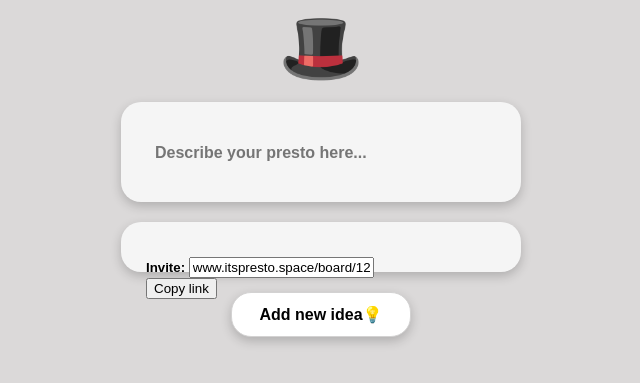
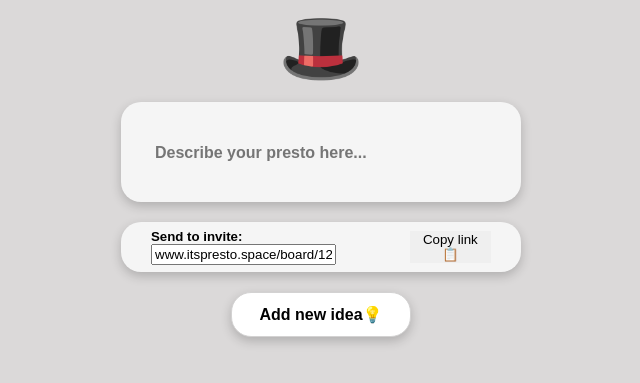
Before and after one commit to MichalMSlusarski/Presto, a Flask app: page /ideaboard in a window 1280 px wide. Shown: the top 383 px of the page, without its empty margins (319-959 px from the left). Run offline with Flask 2, Linux system fonts and the light colour scheme.

Commit message:
Fixed button

```diff
--- a/static/style_board.css
+++ b/static/style_board.css
@@ -108,6 +108,17 @@ body{
 .two{
     height: 50px;
 }
+.box-about-title{
+    width: 340px;
+    flex-direction: row;
+}
 .box-about-title h5{
-    width: 350px;
+    width: 250x;
+    margin: 0 0 0 0;
 }
+.box-about-title button{
+    margin: 0 0 0 0;
+    border: 0ch;
+    outline: none;
+    font-family: 'Poppins', sans-serif;
+}
--- a/templates/ideaboard.html
+++ b/templates/ideaboard.html
@@ -23,12 +23,8 @@
         </div>
         <div class="main two">
             <div class="box box-about-title">
-                <h5>
-                    <div class="wrap">
-                    Invite: <input type="text" value="www.itspresto.space/board/12345678910abcdef" name="copy-link" id="copy-link">
-                    </div>
-                    <button onclick="copyToClipboard()" id="copy-button">Copy link</button>
-                </h5>
+                <h5> Send to invite: <input type="text" value="www.itspresto.space/board/12345678910abcdef" name="copy-link" id="copy-link"> </h5>
+                    <button onclick="copyToClipboard()" id="copy-button">Copy link 📋</button>
             </div>
         </div>
         <div class="box box-button">
--- a/templates/script.js
+++ b/templates/script.js
@@ -10,5 +10,5 @@ function copyToClipboard() {
 
     var tooltip = document.getElementById("copy-button");
 
-    tooltip.innerText = "Copied!"
+    tooltip.innerText = "Copied! ✅"
   }
```
